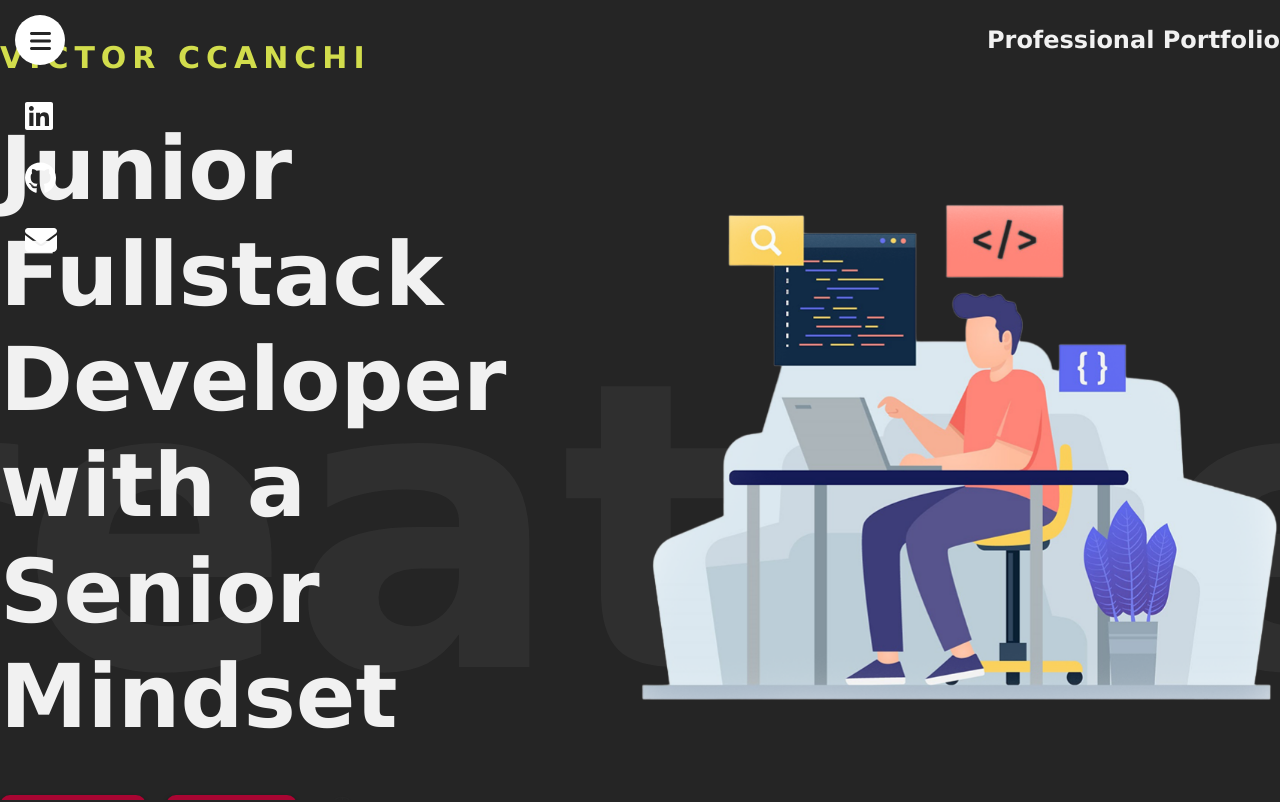
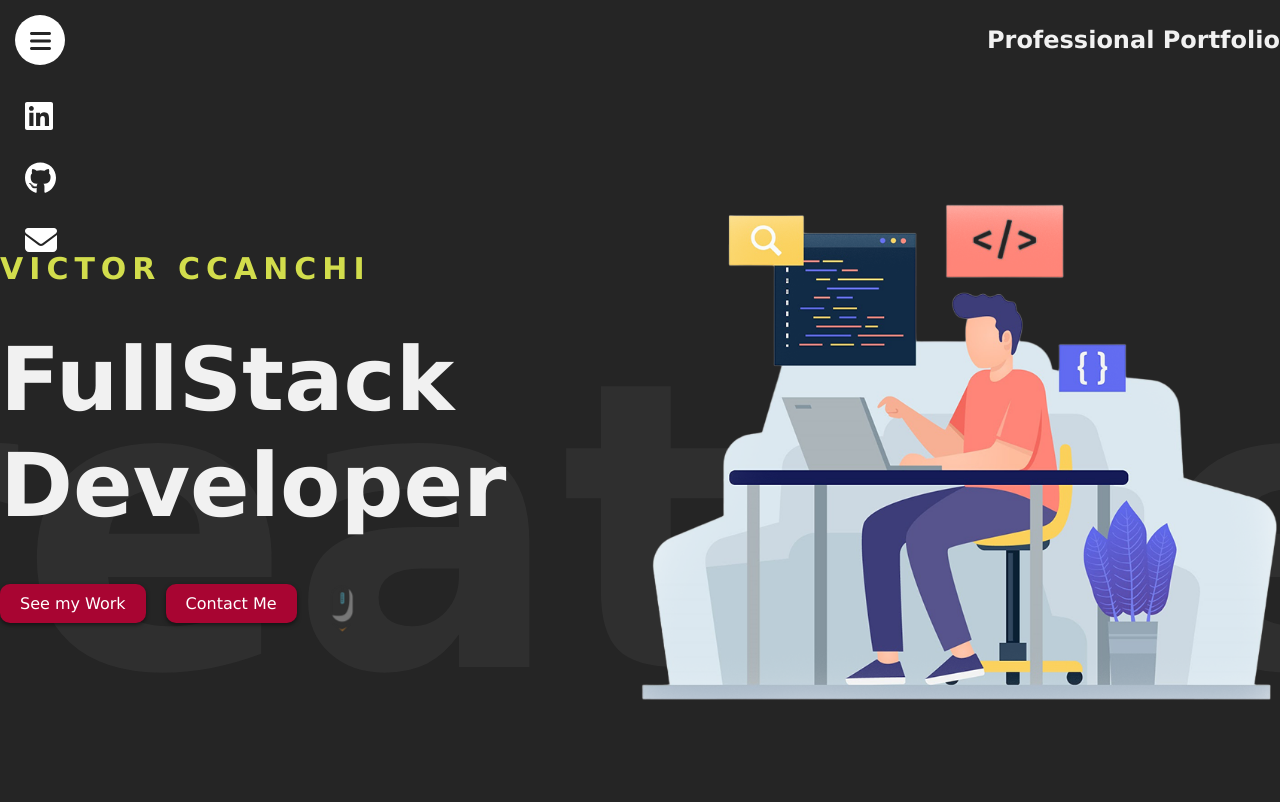
Before and after one commit to victorwcv/portfolio-react, a React (Vite) app: page / in a window 1280 px wide. Shown: the top 802 px of the page. Built offline with nearby package versions, Linux system fonts and the light colour scheme.

Commit message:
feat: :lipstick:

```diff
--- a/src/components/Hero.jsx
+++ b/src/components/Hero.jsx
@@ -36,7 +36,7 @@ const Hero = () => {
             VICTOR CCANCHI
           </motion.h2>
           <motion.h1 className="no-touch" variants={textVariants}>
-            Junior Fullstack Developer with a Senior Mindset
+            FullStack Developer
           </motion.h1>
           <motion.div className="buttons-container" variants={textVariants}>
             <a href="#my_projects"> See my Work</a>
```
